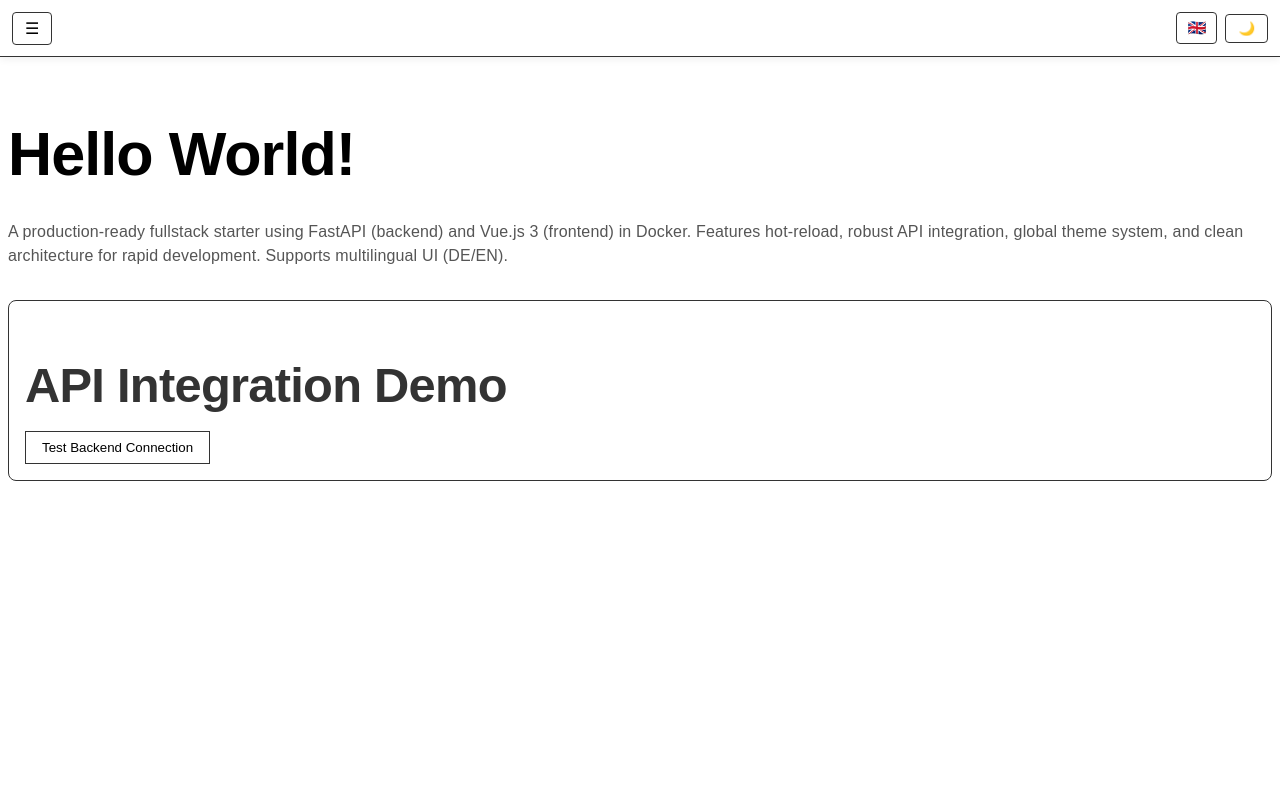
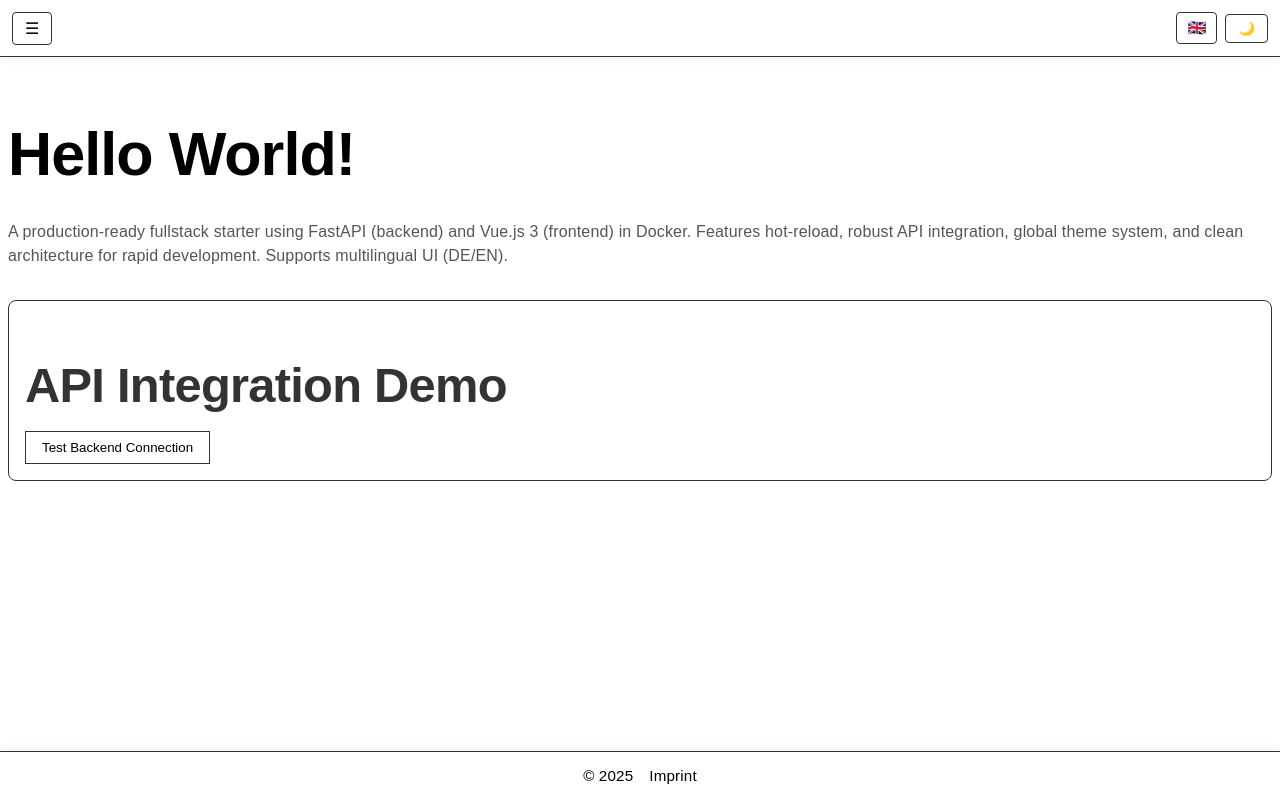
Before and after one commit to Mac80Mo/PythonFastAPI-Vue-Integration, a Vue app in the folder Frontend/: page / in a window 1280 px wide. Built offline with nearby package versions, Linux system fonts and the light colour scheme.

Commit message:
feat: Add Footer component with localized "Impressum" link and styling

```diff
--- a/Frontend/src/App.vue
+++ b/Frontend/src/App.vue
@@ -3,8 +3,10 @@
   <div>
     <router-view />
   </div>
+  <Footer />
 </template>
 
 <script setup>
 import Navbar from './components/Navbar.vue'
+import Footer from './components/Footer.vue'
 </script>
--- a/Frontend/src/assets/styles/global.css
+++ b/Frontend/src/assets/styles/global.css
@@ -25,6 +25,7 @@ body {
   line-height: 1.5;
   letter-spacing: 0.01em;
   padding-top: 70px; /* Navbar-Höhe (56px) + Abstand (14px) = 70px */
+  padding-bottom: 56px; /* Footer-Höhe (48px) + Puffer = 56px */
 }
 
 h1 {
@@ -261,3 +262,42 @@ pre {
     margin: 0;
     white-space: pre-wrap;
 }
+
+/* Footer (mirrors Navbar styling, theme-aware via CSS-Variablen) */
+.app-footer {
+  position: fixed;
+  bottom: 0;
+  left: 0;
+  right: 0;
+  height: 48px;
+  display: flex;
+  align-items: center;
+  justify-content: center;
+  background: var(--color-navbar-bg);
+  box-shadow: 0 -2px 8px rgba(0,0,0,0.07);
+  border-top: 1px solid var(--color-text-secondary);
+  backdrop-filter: blur(2px);
+  z-index: 2000;
+  pointer-events: none;
+}
+.app-footer .footer-inner {
+  pointer-events: auto;
+  display: flex;
+  gap: 1rem;
+  align-items: center;
+  padding: 0 12px;
+}
+.footer-copy {
+  color: var(--color-text-primary);
+  font-size: 0.95rem;
+}
+.footer-link {
+  color: var(--color-text-primary);
+  text-decoration: none;
+  border-bottom: none;
+  font-size: 0.95rem;
+}
+.footer-link:hover {
+  color: var(--color-text-secondary);
+  text-decoration: underline;
+}
--- /dev/null
+++ b/Frontend/src/components/Footer.vue
@@ -0,0 +1,17 @@
+<template>
+  <footer class="app-footer" role="contentinfo">
+    <div class="footer-inner">
+      <span class="footer-copy">© {{ currentYear }}</span>
+      <a class="footer-link" :href="imprintHref">{{ t('footer.impressum') }}</a>
+    </div>
+  </footer>
+</template>
+
+<script setup>
+import { useLocale } from '@/composables/useLocale'
+
+const { t } = useLocale()
+
+const currentYear = new Date().getFullYear()
+const imprintHref = '/impressum'
+</script>
--- a/Frontend/src/locales/de.json
+++ b/Frontend/src/locales/de.json
@@ -1,7 +1,7 @@
 {
   "nav": {
     "home": "Startseite",
-    "about": "Über uns",
+    "about": "Über mich",
     "contact": "Kontakt"
   },
   "home": {
@@ -19,4 +19,7 @@
   "language": {
     "toggle": "Sprache wechseln"
   }
+  ,"footer":{
+    "impressum":"Impressum"
+  }
 }
--- a/Frontend/src/locales/en.json
+++ b/Frontend/src/locales/en.json
@@ -19,4 +19,7 @@
   "language": {
     "toggle": "Toggle Language"
   }
+  ,"footer":{
+    "impressum":"Imprint"
+  }
 }
```
Also changed, not shown: 1 other file (tests, documents, lock files or other folders).
